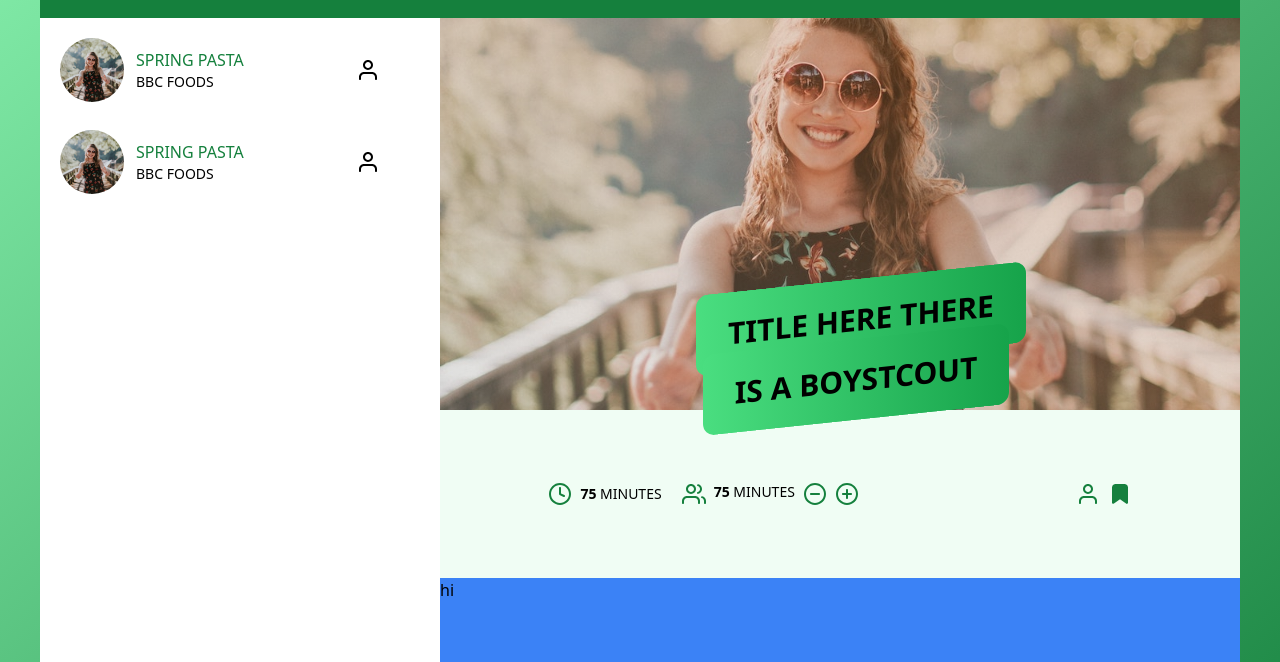
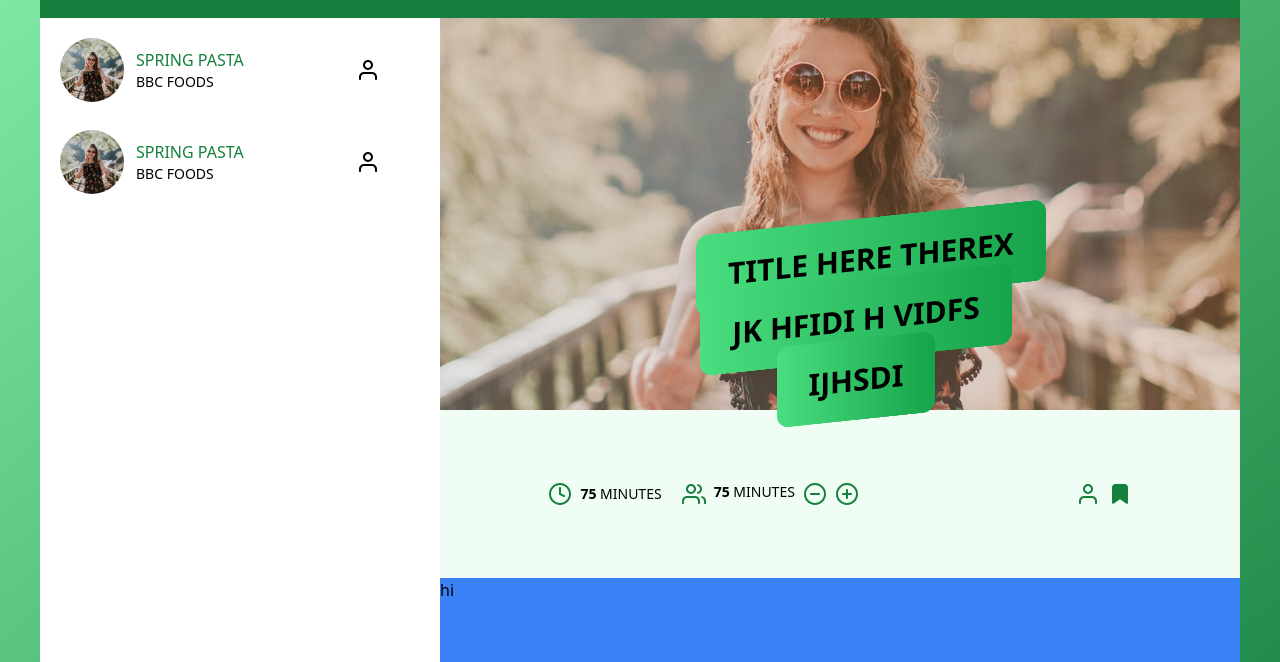
Before and after one commit to AfrokingJasper/forkify-web-app, a website: page index.html in a window 1280 px wide. Shown: the part 138-800 px from the top of the page. Drawn offline with Linux system fonts and the light colour scheme.

Commit message:
meat title span

```diff
--- a/index.html
+++ b/index.html
@@ -313,12 +313,12 @@
               ></div>
               <!-- <div class="relative w-1/2 text-white text-center"> -->
               <h1
-                class="absolute bottom-0 left-[50%] transform -translate-x-36 -skew-y-6 font-bold text-3xl uppercase max-w-xs leading-loose items-center text-center"
+                class="absolute bottom-0 left-[50%] transform -translate-x-20 md:-translate-x-36 -skew-y-6 font-bold text-3xl uppercase max-w-xs lg:leading-loose items-centr text-center"
               >
                 <span
-                  class="bg-gradient-to-r from-green-400 to-green-600 py-5 px-8 span rounded-xl"
+                  class="bg-gradient-to-r from-green-400 to-green-600 py-1 px-2 md:py-2 md:px-4 lg:py-5 lg:px-8 md:leading-tight span text-xl md:text-2xl lg:text-3xl rounded-xl"
                 >
-                  Title Here there is a boystcout
+                  Title Here therex jk hfidi h vidfs ijhsdi
                 </span>
               </h1>
               <!-- </div> -->
```
Also changed, not shown: css/style.css.
